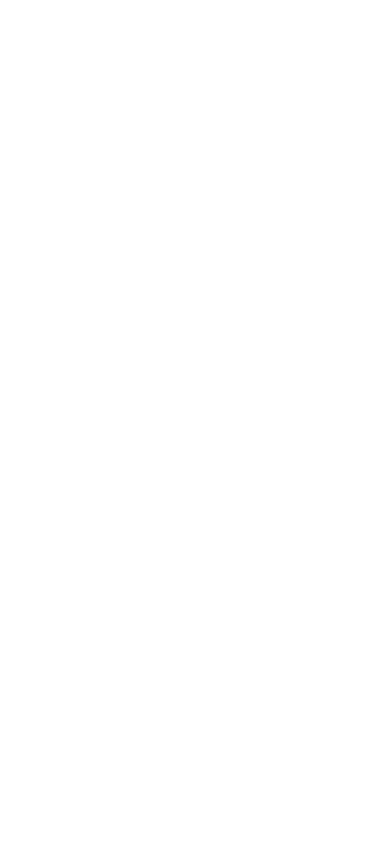
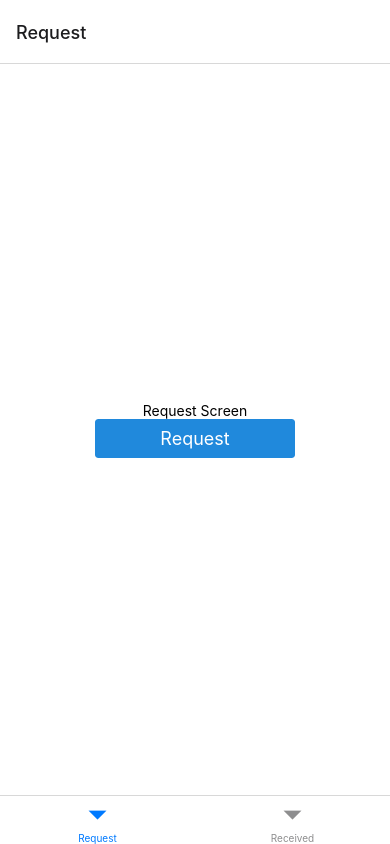
Before and after one commit to harishk2169/UIDAI-Hackathon, a React Native app in the folder aadharApp/: screen /Home in a window 390 px wide. Built offline with nearby package versions, Linux system fonts and the light colour scheme.

Commit message:
Navigation Setup

```diff
--- a/aadharApp/App.js
+++ b/aadharApp/App.js
@@ -7,11 +7,10 @@
  */
 
 import React from 'react';
-import {View} from 'react-native';
-// import AppNavigator from './navigation/AppNavigator';
+import AppNavigator from './navigation/AppNavigator';
 
 const App = () => {
-  return <View></View>;
+  return <AppNavigator />;
 };
 
 export default App;
--- /dev/null
+++ b/aadharApp/navigation/AppNavigator.js
@@ -0,0 +1,25 @@
+import React from 'react';
+import {NavigationContainer} from '@react-navigation/native';
+import {createNativeStackNavigator} from '@react-navigation/native-stack';
+
+import TabNavigator from './TabNavigator';
+import Login from '../screens/Login';
+
+const Stack = createNativeStackNavigator();
+
+const AppNavigator = () => {
+  return (
+    <NavigationContainer>
+      <Stack.Navigator>
+        <Stack.Screen name="Login" component={Login} />
+        <Stack.Screen
+          name="Home"
+          component={TabNavigator}
+          options={{headerShown: false}}
+        />
+      </Stack.Navigator>
+    </NavigationContainer>
+  );
+};
+
+export default AppNavigator;
--- /dev/null
+++ b/aadharApp/navigation/TabNavigator.js
@@ -0,0 +1,15 @@
+import React from 'react';
+import {createBottomTabNavigator} from '@react-navigation/bottom-tabs';
+import Request from '../screens/Request';
+import Received from '../screens/Received';
+
+const Tab = createBottomTabNavigator();
+
+const TabNavigator = () => (
+  <Tab.Navigator>
+    <Tab.Screen name="Request" component={Request} />
+    <Tab.Screen name="Received" component={Received} />
+  </Tab.Navigator>
+);
+
+export default TabNavigator;
--- /dev/null
+++ b/aadharApp/screens/Login.js
@@ -0,0 +1,30 @@
+import React from 'react';
+import {View, StyleSheet, Text} from 'react-native';
+import {Button} from 'react-native-elements';
+
+const Login = props => {
+  return (
+    <View style={styles.screen}>
+      <Text>Login Screen</Text>
+      <Button
+        buttonStyle={styles.button}
+        title="Login"
+        onPress={() => props.navigation.navigate('Home')}
+      />
+    </View>
+  );
+};
+
+const styles = StyleSheet.create({
+  screen: {
+    flex: 1,
+    justifyContent: 'center',
+    alignItems: 'center',
+    backgroundColor: 'white',
+  },
+  button: {
+    width: 200,
+  },
+});
+
+export default Login;
--- /dev/null
+++ b/aadharApp/screens/Received.js
@@ -0,0 +1,26 @@
+import React from 'react';
+import {View, StyleSheet, Text} from 'react-native';
+import {Button} from 'react-native-elements';
+
+const Received = props => {
+  return (
+    <View style={styles.screen}>
+      <Text>Received Screen</Text>
+      <Button buttonStyle={styles.button} title="Received" />
+    </View>
+  );
+};
+
+const styles = StyleSheet.create({
+  screen: {
+    flex: 1,
+    justifyContent: 'center',
+    alignItems: 'center',
+    backgroundColor: 'white',
+  },
+  button: {
+    width: 200,
+  },
+});
+
+export default Received;
--- /dev/null
+++ b/aadharApp/screens/Request.js
@@ -0,0 +1,26 @@
+import React from 'react';
+import {View, StyleSheet, Text} from 'react-native';
+import {Button} from 'react-native-elements';
+
+const Request = props => {
+  return (
+    <View style={styles.screen}>
+      <Text>Request Screen</Text>
+      <Button buttonStyle={styles.button} title="Request" />
+    </View>
+  );
+};
+
+const styles = StyleSheet.create({
+  screen: {
+    flex: 1,
+    justifyContent: 'center',
+    alignItems: 'center',
+    backgroundColor: 'white',
+  },
+  button: {
+    width: 200,
+  },
+});
+
+export default Request;
```
Also changed, not shown: aadharApp/components/template.js (added, +19 -0 lines), aadharApp/constants/Colors.js (added, +8 -0 lines).
